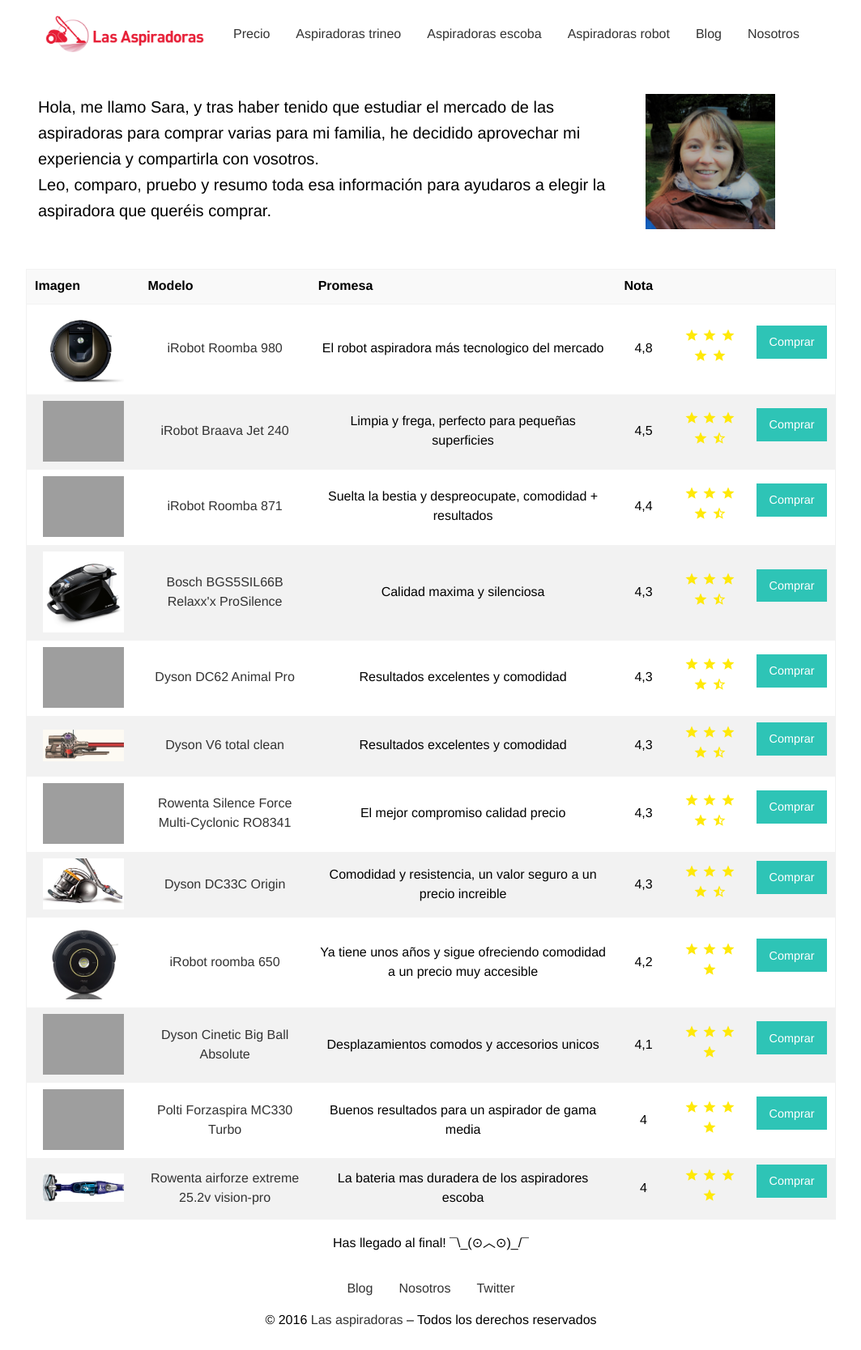
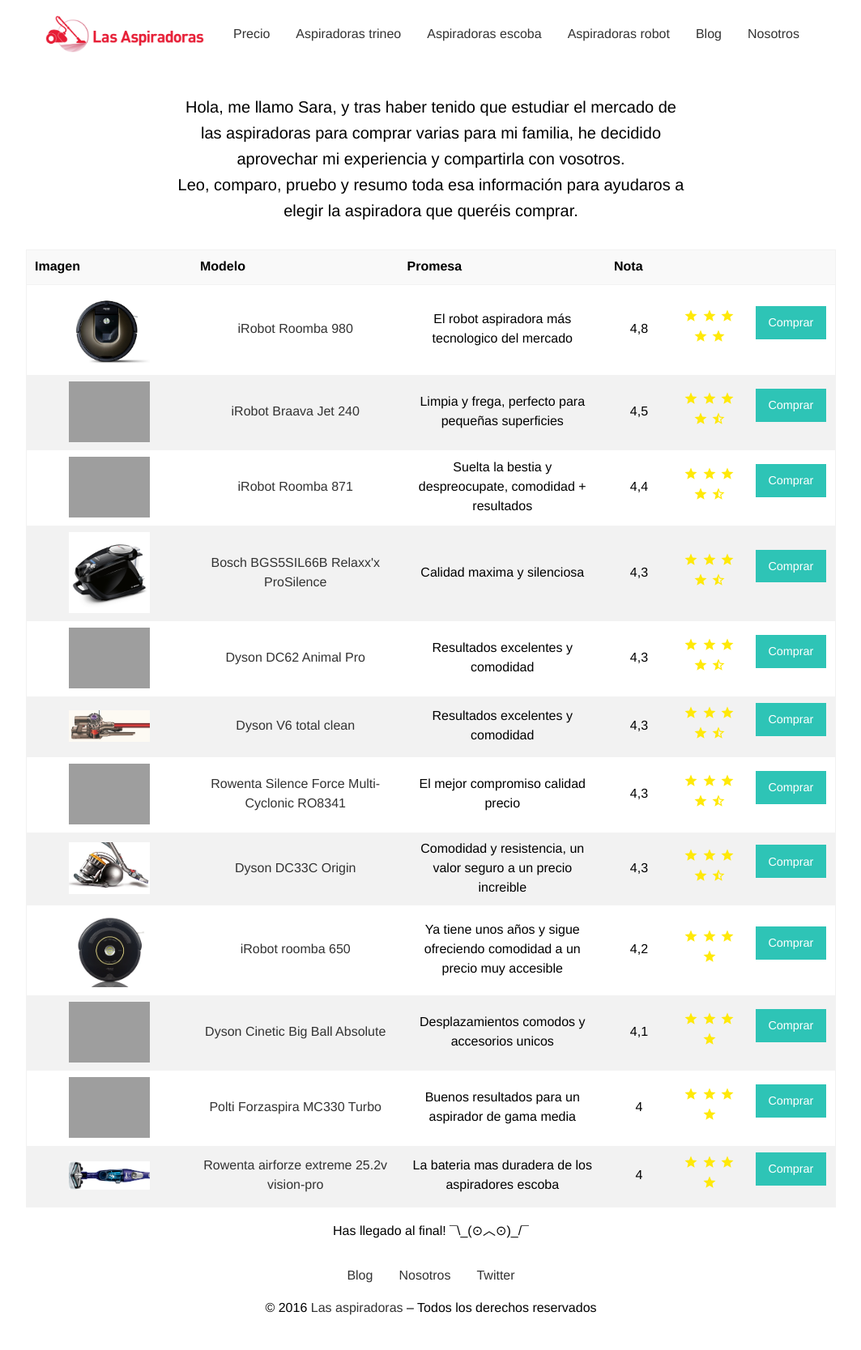
Before and after one commit to Puturru84/aspirador, a Jekyll site: the page built from index.html, in a window 1280 px wide. Shown: the whole page at 81% size, without its empty margins (108-1171 px from the left). Built offline with Jekyll 4.4.1, drawn with Linux system fonts in a browser that asks for light colours; a script that is not in the unit is left out.

Commit message:
index responsive bug fixed

```diff
--- a/index.html
+++ b/index.html
@@ -3,13 +3,10 @@
 ---
 
 <main>
-  <div class="row intro">
-    <div class="small-9 columns">
+  <div class="row">
+    <div class="small-8 small-centered columns intro text-center">
       <p class="lead">Hola, me llamo Sara, y tras haber tenido que estudiar el mercado de las aspiradoras para comprar varias para mi familia, he decidido aprovechar mi experiencia y compartirla con vosotros.<br>
         Leo, comparo, pruebo y resumo toda esa información para ayudaros a elegir la aspiradora que queréis comprar.</p>
-    </div>
-    <div class="small-3 columns">
-      <img src="{{ site.url }}assets/img/sara.jpg" width="160" height="auto" alt="las aspiradoras">
     </div>
   </div>
   <table class="stack">
@@ -27,11 +24,11 @@
       {% assign categories = site.categories.product | sort: 'clasification' | reverse %}
       {% for post in categories %}
           <tr>
-            <th width="200"><a href="{{ site.url }}{{ post.url }}" title= "{{ post.title }}"> <img src="{{site.url}}/assets/img/{{ post.image }}" width="100" height="auto" alt="{{ post.model }}"></a></th>
-            <th th width="300"><a href="{{ site.url }}{{ post.url }}" title= "{{ post.title }}">{{ post.model }}</a></th>
-            <th width="600"><span class="show-for-small-only">Promesa</span> {{ post.comments }}</th>
-            <th width="80"><span class="show-for-small-only">Nota</span> {{ post.clasification }}</th>
-            <th width="150">
+            <th><a href="{{ site.url }}{{ post.url }}" title= "{{ post.title }}"> <img src="{{site.url}}/assets/img/{{ post.image }}" width="100" height="auto" alt="{{ post.model }}"></a></th>
+            <th><a href="{{ site.url }}{{ post.url }}" title= "{{ post.title }}">{{ post.model }}</a></th>
+            <th><span class="show-for-small-only">Promesa</span> {{ post.comments }}</th>
+            <th><span class="show-for-small-only">Nota</span> {{ post.clasification }}</th>
+            <th>
               {% if post.stars == "5" %}
                 <svg fill="#ffe908" height="18" viewBox="0 0 24 24" width="18" xmlns="http://www.w3.org/2000/svg">
                     <path d="M0 0h24v24H0z" fill="none"/>
@@ -184,7 +181,7 @@
               {% else %}
               {% endif %}
             </th>
-            <th width="100"><a class="button" href="{{ post.link }}">Comprar</a></th>
+            <th><a class="button" href="{{ post.link }}">Comprar</a></th>
           </tr>
       {% endfor %}
     </tbody>
```
